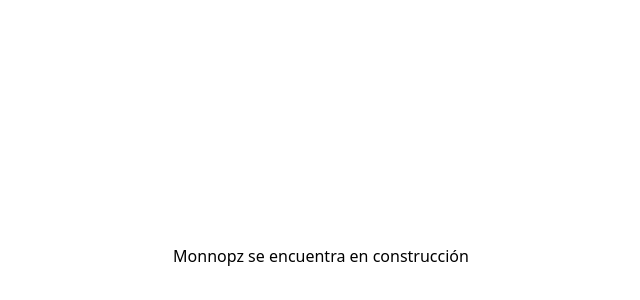
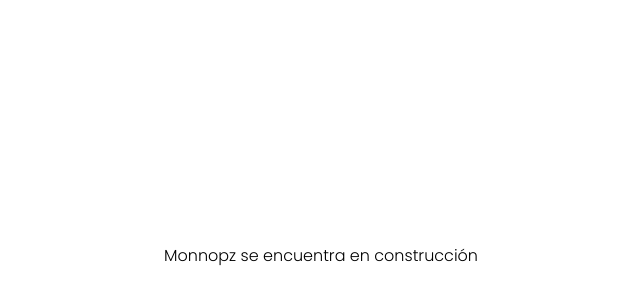
Before and after one commit to Monnopz/monnopz-portfolio, a Vue app: page / in a window 1280 px wide. Shown: the part 144-444 px from the top of the page, without its empty margins (319-959 px from the left). Built offline with nearby package versions, Linux system fonts and the light colour scheme.

Commit message:
Se agrego la fuente Poppins

```diff
--- a/src/modules/main/layouts/MainLayout.vue
+++ b/src/modules/main/layouts/MainLayout.vue
@@ -1,5 +1,5 @@
 <template>
-  <div class="font-Poppins">
+  <div class="font-poppins">
     <!-- <Navbar /> -->
     <router-view></router-view>
     <!-- <Footer /> -->
--- a/tailwind.config.js
+++ b/tailwind.config.js
@@ -6,7 +6,7 @@
   ],
   theme: {
     fontFamily: {
-      outfit: ['Poppins', 'sans-serif'],
+      poppins: ['Poppins', 'sans-serif'],
     },
   },
   plugins: [],
```
Also changed, not shown: firebase.json (added), 1 other file (tests, documents, lock files or other folders).
